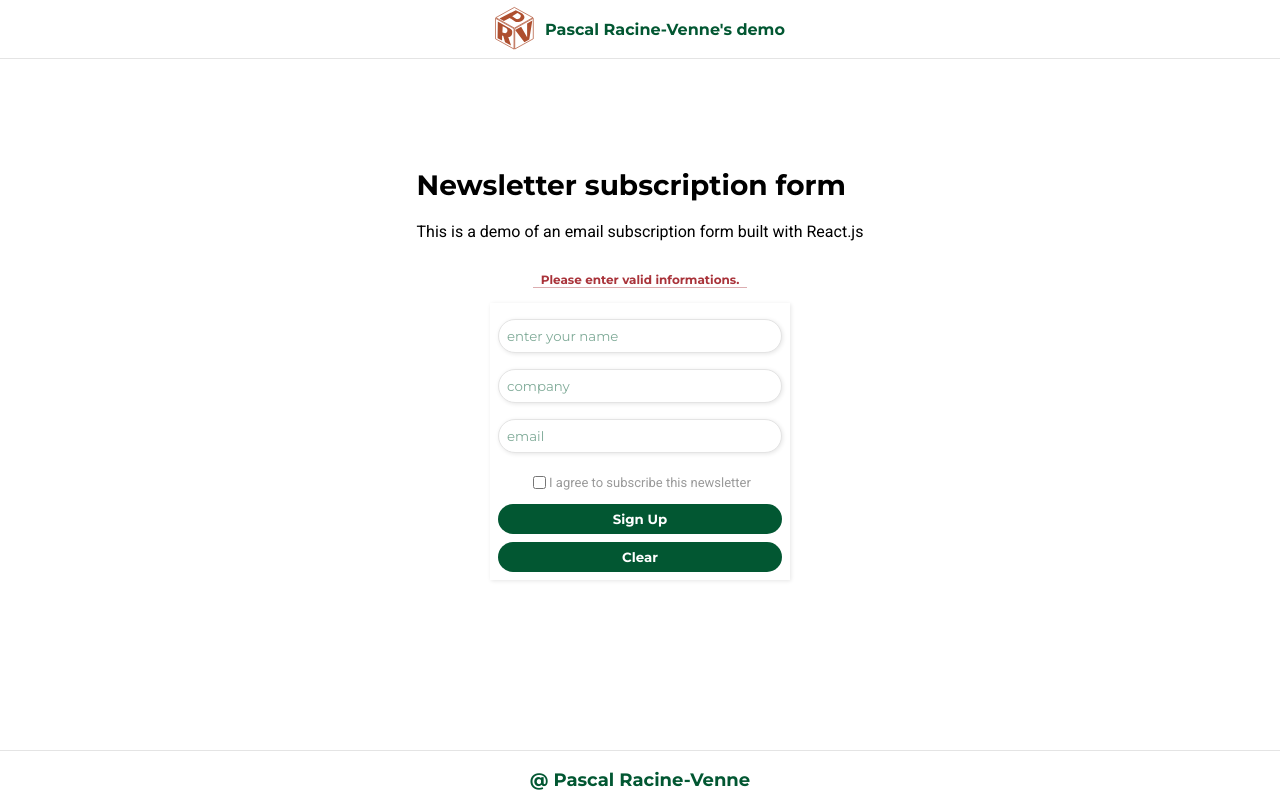
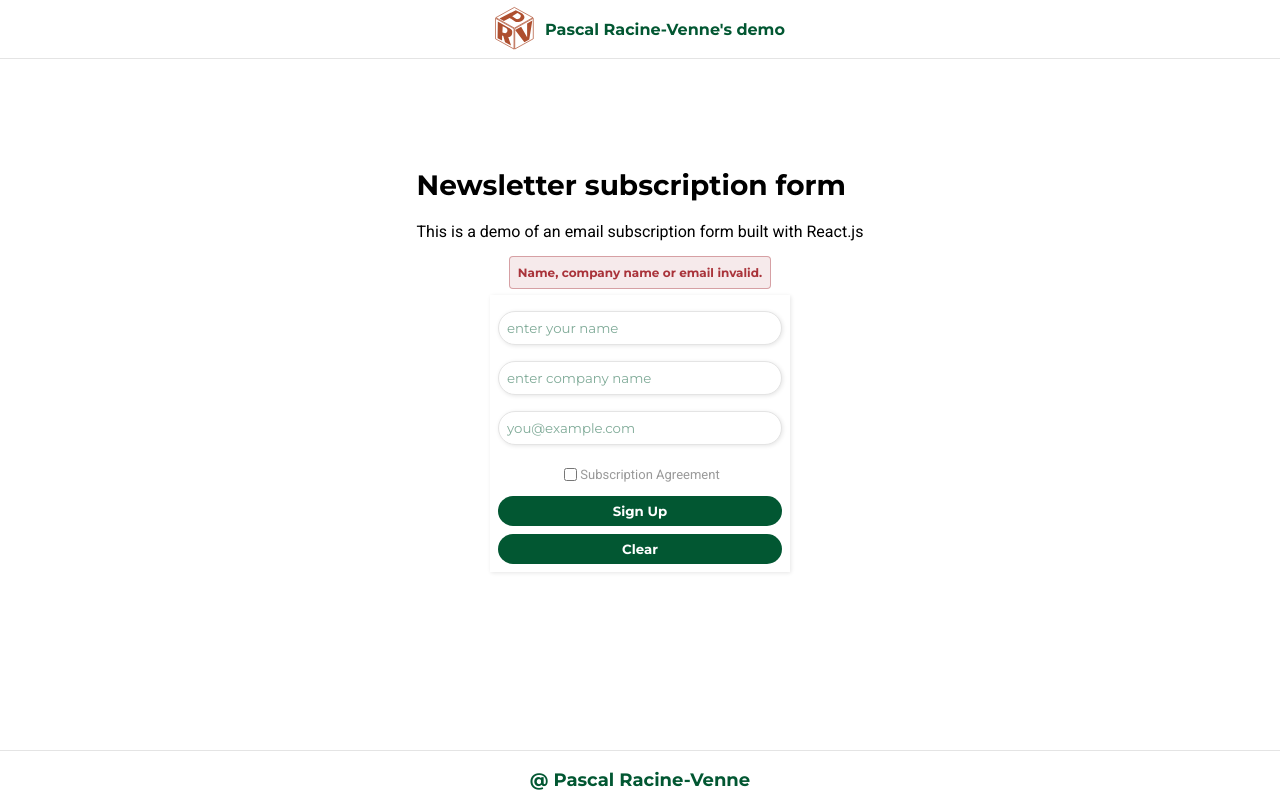
Before and after one commit to PascalRacineVenne/newsletter, a React (Create React App) app: page / in a window 1280 px wide. Both pictures are taken after a click on the button "Sign Up". Built offline with nearby package versions, Linux system fonts and the light colour scheme.

Commit message:
last commit on the project ready to ship

```diff
--- a/src/assets/subscription_form.css
+++ b/src/assets/subscription_form.css
@@ -63,13 +63,14 @@
   align-items:  center;
   margin: 8px 64px;
   padding: 4px 8px;
-/*  background-color: #A9333A*/
 }
 .error {
   font-family:  var(--secondary_font);
   font-size: 12px;
   color: #A9333A;
   font-weight: bold;
-  padding: 0 8px;
-  border-bottom: 1px solid rgba(169, 51, 58, 0.4);
+  padding: 8px 8px;
+  border: 1px solid rgba(169, 51, 58, 0.4);
+  border-radius: 4px;
+  background-color: rgba(169, 51, 58, 0.1);
 }
--- a/src/assets/welcome.css
+++ b/src/assets/welcome.css
@@ -2,7 +2,7 @@
   width: 400px;
   height: 200px;
   position: fixed;
-  top: 335px;
+  top: 300px;
   left: 0;
   display: flex;
   flex-direction: column;
@@ -30,7 +30,7 @@
 }
 
 .welcome_active p {
-  padding-top: 4px;
+  padding-top: 8px;
 }
 
 #close {
--- a/src/components/header.jsx
+++ b/src/components/header.jsx
@@ -2,7 +2,7 @@ import React from 'react'
 
 function Header() {
   const style = {
-    margin: '148px auto 16px',
+    margin: '148px auto 8px',
     display: 'flex',
     flexDirection: 'column',
     alignItems: 'flex-start',
--- a/src/components/subscription_form.jsx
+++ b/src/components/subscription_form.jsx
@@ -37,7 +37,7 @@ function SubscriptionForm() {
   return(
     <div className="container">
       <div className={formIsValid ? "errors" : "errors_active"}>
-        {inputErr && <p className="error">Please enter valid informations.</p>}
+        {inputErr && <p className="error">Name, company name or email invalid.</p>}
       </div>
       <div className="form">
         <div className="input_fields">
@@ -50,14 +50,14 @@ function SubscriptionForm() {
           />
           <Input
             type="text"
-            placeholder="company"
+            placeholder="enter company name"
             value={company}
             onChange={(e) => setCompany(e.target.value)}
             className="input_field"
           />
           <Input
             type="text"
-            placeholder="email"
+            placeholder="you@example.com"
             value={email}
             onChange={(e) => setEmail(e.target.value)}
             className="input_field"
@@ -65,7 +65,7 @@ function SubscriptionForm() {
         </div>
 
         <Checkbox
-          label="I agree to subscribe this newsletter"
+          label="Subscription Agreement"
           value={check}
           onChange={() => setCheck(!check)}
         />
```
